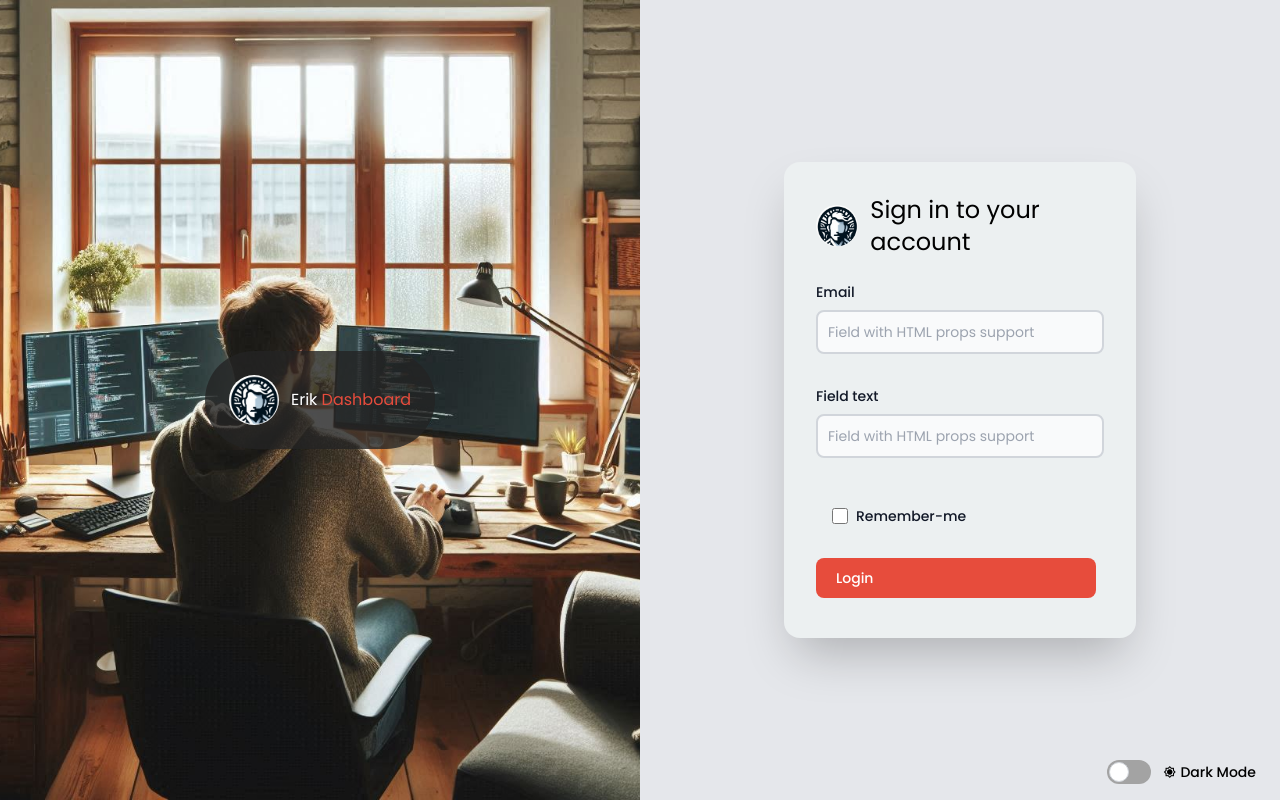
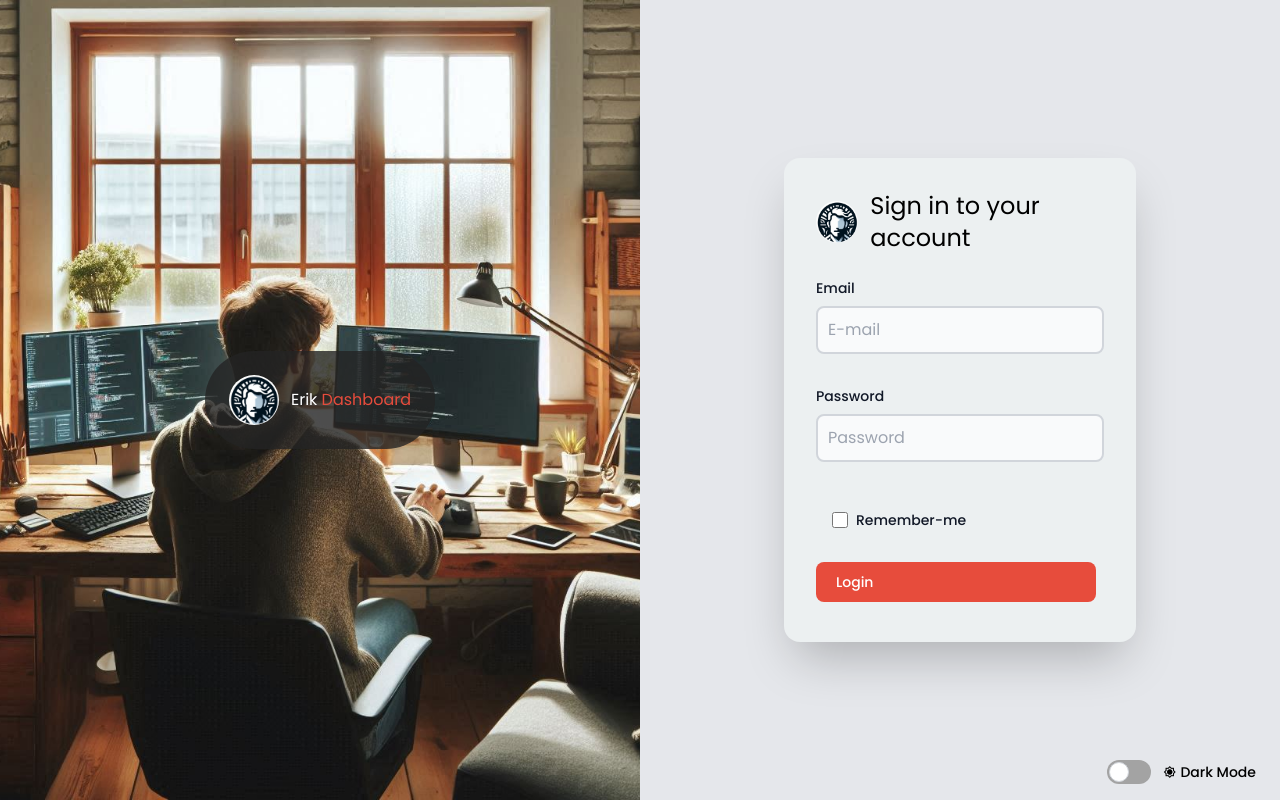
Before and after one commit to erikfig/my-dashboard, a React (Vite) app: page /login in a window 1280 px wide. Built offline with nearby package versions, Linux system fonts and the light colour scheme.

Commit message:
feat: adicionado isLoading no botão e resolvido zoom de form no safari

```diff
--- a/src/components/button/index.tsx
+++ b/src/components/button/index.tsx
@@ -1,14 +1,17 @@
 import { ReactNode, HTMLAttributes, HTMLProps, createElement } from 'react'
+import { Spinner } from '../spinner'
 
 export type ButtonProps = HTMLAttributes<HTMLButtonElement> & HTMLProps<HTMLAnchorElement> & {
   children?: ReactNode,
   type?: "button" | "submit" | "reset",
   color?: string,
+  isLoading?: boolean,
 }
 
-export const Button = ({ children, className, color, ...props }: ButtonProps) => {
+export const Button = ({ children, className, color, isLoading, ...props }: ButtonProps) => {
   let tag = 'button'
   let localClassName = 'text-white disabled:bg-dark hover:bg-dark font-medium rounded-lg text-sm px-5 py-2.5 me-2 mb-2 transition-all duration-300'
+  let localChildren = children
 
   if (props.href) {
     tag = 'a'
@@ -18,7 +21,16 @@
     localClassName = `${localClassName} ${className}`
   }
 
+  if (isLoading) {
+    localChildren = (
+      <div className='flex gap-2 items-center'>
+        <Spinner />
+        <div>{children}</div>
+      </div>
+    )
+  }
+
   localClassName = `${localClassName} ${color ? color : `bg-primary`}`
 
-  return createElement(tag, { ...props, className: localClassName }, children)
+  return createElement(tag, { ...props, className: localClassName }, localChildren)
 }
--- a/src/components/form/input/input-field.tsx
+++ b/src/components/form/input/input-field.tsx
@@ -7,7 +7,7 @@
   isLoading?: boolean
 } & InputHTMLAttributes<HTMLInputElement>
 
-const classNameTemplate = 'bg-gray-50 border-2 border-gray-300 text-gray-900 text-sm rounded-lg block w-full p-2.5 dark:bg-gray-700 dark:border-gray-600 dark:placeholder-gray-400 dark:text-white'
+const classNameTemplate = 'bg-gray-50 border-2 border-gray-300 text-gray-900 text-md rounded-lg block w-full p-2.5 dark:bg-gray-700 dark:border-gray-600 dark:placeholder-gray-400 dark:text-white'
 const classNameErrorTemplate = '!border-red-500 !outline-red-500'
 
 export const resolveClassName = ({ className, error }: Partial<InputFieldProps>): string => {
--- /dev/null
+++ b/src/components/spinner/index.tsx
@@ -0,0 +1,14 @@
+type SpinnerProps = {
+  width?: string
+  height?: string
+}
+
+export const Spinner = ({ width = "w-8", height = "h-8" }: SpinnerProps) => (
+  <div role="status">
+    <svg aria-hidden="true" className={`${width} ${height} animate-spin text-gray-600 fill-white`} viewBox="0 0 100 101" fill="none" xmlns="http://www.w3.org/2000/svg">
+      <path d="M100 50.5908C100 78.2051 77.6142 100.591 50 100.591C22.3858 100.591 0 78.2051 0 50.5908C0 22.9766 22.3858 0.59082 50 0.59082C77.6142 0.59082 100 22.9766 100 50.5908ZM9.08144 50.5908C9.08144 73.1895 27.4013 91.5094 50 91.5094C72.5987 91.5094 90.9186 73.1895 90.9186 50.5908C90.9186 27.9921 72.5987 9.67226 50 9.67226C27.4013 9.67226 9.08144 27.9921 9.08144 50.5908Z" fill="currentColor" />
+      <path d="M93.9676 39.0409C96.393 38.4038 97.8624 35.9116 97.0079 33.5539C95.2932 28.8227 92.871 24.3692 89.8167 20.348C85.8452 15.1192 80.8826 10.7238 75.2124 7.41289C69.5422 4.10194 63.2754 1.94025 56.7698 1.05124C51.7666 0.367541 46.6976 0.446843 41.7345 1.27873C39.2613 1.69328 37.813 4.19778 38.4501 6.62326C39.0873 9.04874 41.5694 10.4717 44.0505 10.1071C47.8511 9.54855 51.7191 9.52689 55.5402 10.0491C60.8642 10.7766 65.9928 12.5457 70.6331 15.2552C75.2735 17.9648 79.3347 21.5619 82.5849 25.841C84.9175 28.9121 86.7997 32.2913 88.1811 35.8758C89.083 38.2158 91.5421 39.6781 93.9676 39.0409Z" fill="currentFill" />
+    </svg>
+    <span className="sr-only">Loading...</span>
+  </div>
+)
--- a/src/pages/login.tsx
+++ b/src/pages/login.tsx
@@ -53,16 +53,16 @@
             label="Email"
             type="email"
             errors={errors}
-            placeholder='Field with HTML props support'
+            placeholder='E-mail'
           />
 
           <InputController
             control={control}
             name="password"
-            label="Field text"
+            label="Password"
             type="password"
             errors={errors}
-            placeholder='Field with HTML props support'
+            placeholder='Password'
           />
 
           <InputController
@@ -75,7 +75,7 @@
             errors={errors}
           />
 
-          <Button disabled={disabled}>Login</Button>
+          <Button isLoading={disabled} disabled={disabled}>Login</Button>
         </Card>
       </FormContainer>
     </div>
```
